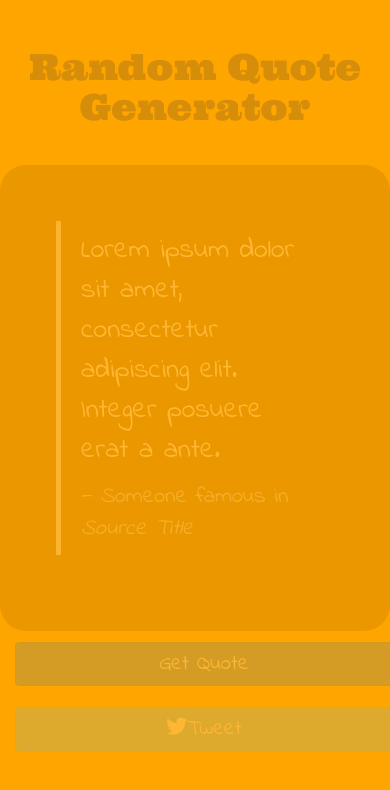
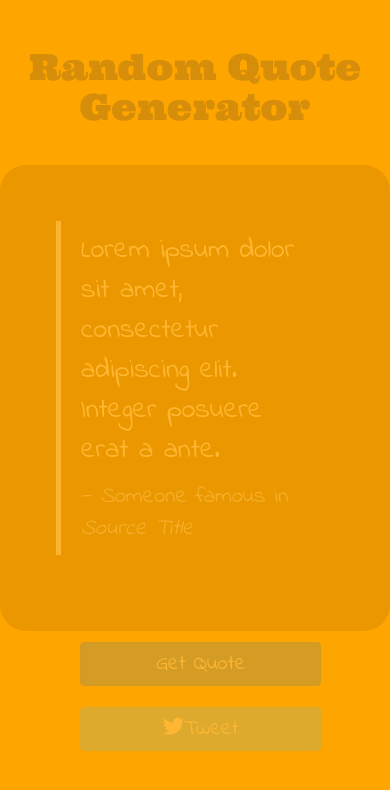
Before and after one commit to FredFW/randomQuote, a plain HTML site: page index.html in a window 390 px wide. Drawn offline with Linux system fonts and the light colour scheme.

Commit message:
Update index.html

```diff
--- a/index.html
+++ b/index.html
@@ -56,10 +56,10 @@
       </div>
 
       <div class="row" id="buttons">
-        <div class="col-xs-12 col-sm-2 col-sm-offset-6">
+        <div class="col-xs-offset-2 col-xs-8 col-sm-2 col-sm-offset-6">
           <a href="javascript: getQuote();" class="btn btn-primary cbtn" role="button">Get Quote</a>
         </div>
-        <div class="col-xs-12 col-sm-2">
+        <div class="col-xs-offset-2 col-xs-8 col-sm-2">
           <a href="https://twitter.com/intent/tweet" target="_black" class="btn cbtn btn-info" id="twitterBtn"><i class="fa fa-twitter" aria-hidden="true"></i>Tweet</a>
         </div>
       </div>
```
